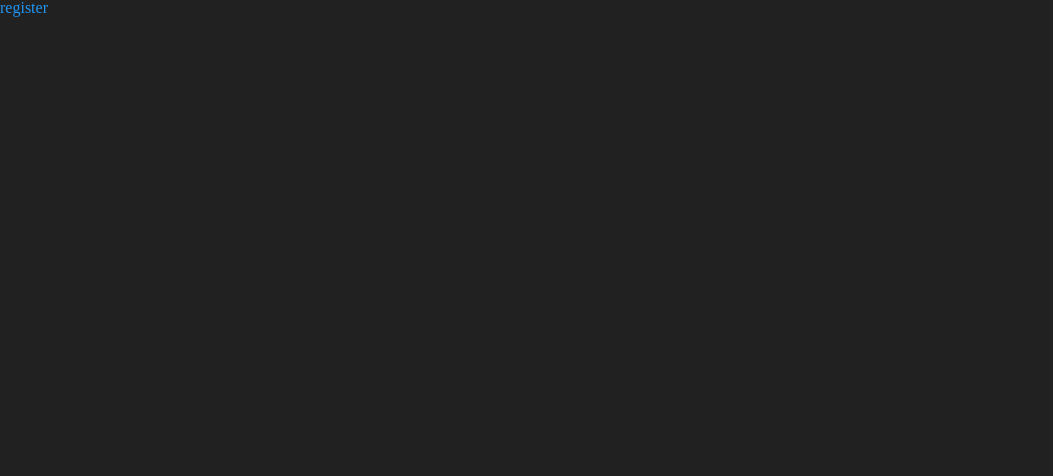
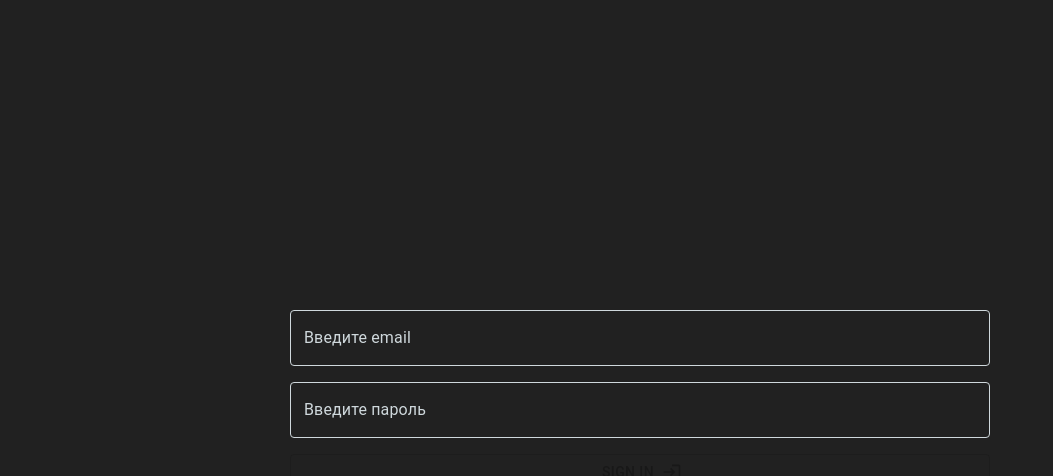
Before and after one commit to fermer123/cw, a React app in the folder task/: page /register in a window 1280 px wide. Shown: the top 476 px of the page, without its empty margins (0-1053 px from the left). Built offline with nearby package versions, Linux system fonts and the light colour scheme.

Commit message:
register

```diff
--- a/task/src/components/Pages/Register/Register.tsx
+++ b/task/src/components/Pages/Register/Register.tsx
@@ -1,7 +1,82 @@
-import {FC} from 'react';
+import {FC, useState} from 'react';
+import {Field, Form, Formik, FormikHelpers} from 'formik';
+import {useNavigate} from 'react-router-dom';
+import * as Yup from 'yup';
+
+import useLocalStorage from '@src/components/component/Hook/UseLocalStorage/useLocalStorage';
+import InputForm from '@src/components/component/InputForm/InputForm';
+import PostButton from '@src/components/component/PostButton/PostButton';
+import {IAuthData} from '@src/types';
+
+import register from '../../api/register/register';
+
+import {Auth, ErrorAlert} from './Register_style';
 
 const Register: FC = () => {
-  return <div>register</div>;
+  const [, setUser] = useLocalStorage('user', '');
+  const [errorLogin, setErrorLogin] = useState<string>('');
+  const push = useNavigate();
+
+  const validationSchema = Yup.object().shape({
+    password: Yup.string()
+      .min(3, 'Слишком короткий пароль')
+      .max(20, 'Слишком длинный пароль')
+      .required('Поле не должо быть пустым'),
+    email: Yup.string()
+      .email('Неверный email')
+      .required('Поле не должо быть пустым'),
+  });
+
+  const onSubmit = (values: IAuthData, actions: FormikHelpers<IAuthData>) => {
+    register({
+      email: values.email,
+      password: values.password,
+      setError: setErrorLogin,
+      push,
+      setUser,
+    });
+    actions.resetForm();
+    actions.setSubmitting(false);
+  };
+
+  return (
+    <Formik
+      validationSchema={validationSchema}
+      onSubmit={onSubmit}
+      initialValues={{password: '', email: ''}}>
+      {({errors, touched, isSubmitting, dirty, handleSubmit}) => (
+        <Form>
+          <Auth>
+            <Field
+              error={errors.email}
+              touched={touched.email}
+              label='Введите email'
+              name='email'
+              component={InputForm}
+            />
+            <Field
+              error={errors.password}
+              touched={touched.password}
+              label='Введите пароль'
+              name='password'
+              component={InputForm}
+            />
+            <PostButton
+              disabled={
+                !dirty ||
+                isSubmitting ||
+                !!(errors.email && touched.email) ||
+                !!(errors.password && touched.password)
+              }
+              onSubmit={handleSubmit}
+              label='SIGN IN'
+            />
+            {!!errorLogin && <ErrorAlert label={errorLogin} color='error' />}
+          </Auth>
+        </Form>
+      )}
+    </Formik>
+  );
 };
 
 export default Register;
--- /dev/null
+++ b/task/src/components/Pages/Register/Register_style.ts
@@ -0,0 +1,19 @@
+import styled from 'styled-components';
+
+import {Chip} from '@mui/material';
+import {Box} from '@mui/system';
+
+export const Auth = styled(Box)`
+  height: 100vh;
+  max-width: 720px;
+  display: flex;
+  flex-direction: column;
+  margin: 0 auto;
+  justify-content: center;
+  gap: 1rem;
+  padding: 0 10px;
+`;
+export const ErrorAlert = styled(Chip)`
+  display: flex;
+  justify-content: center;
+`;
--- a/task/src/components/component/ProtectedRoute/ProtectedRoute.tsx
+++ b/task/src/components/component/ProtectedRoute/ProtectedRoute.tsx
@@ -8,7 +8,7 @@ export interface IProtectedRouteProps {
 
 const ProtectedRoute: FC<IProtectedRouteProps> = ({user, children}) => {
   if (!user) {
-    return <Navigate to='/register' replace />;
+    return <Navigate to='/login' replace />;
   }
 
   return children;
```
